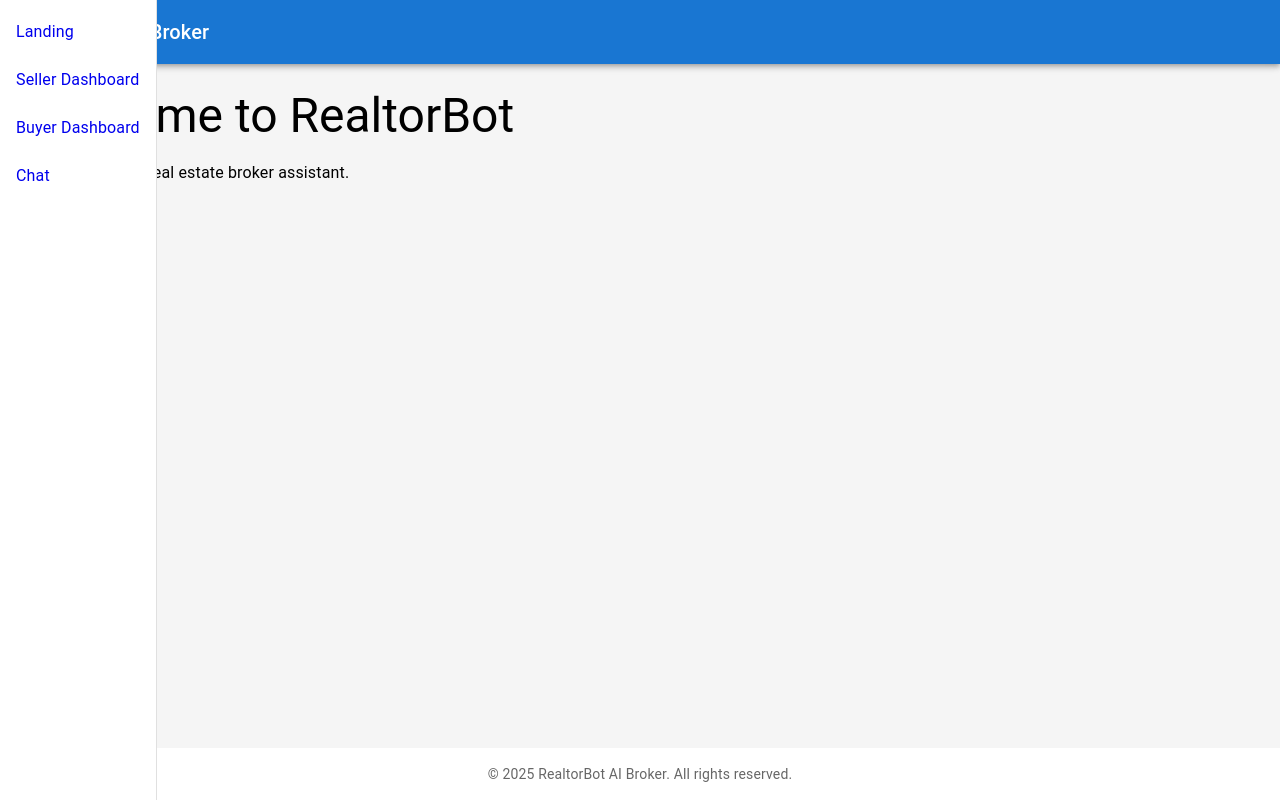
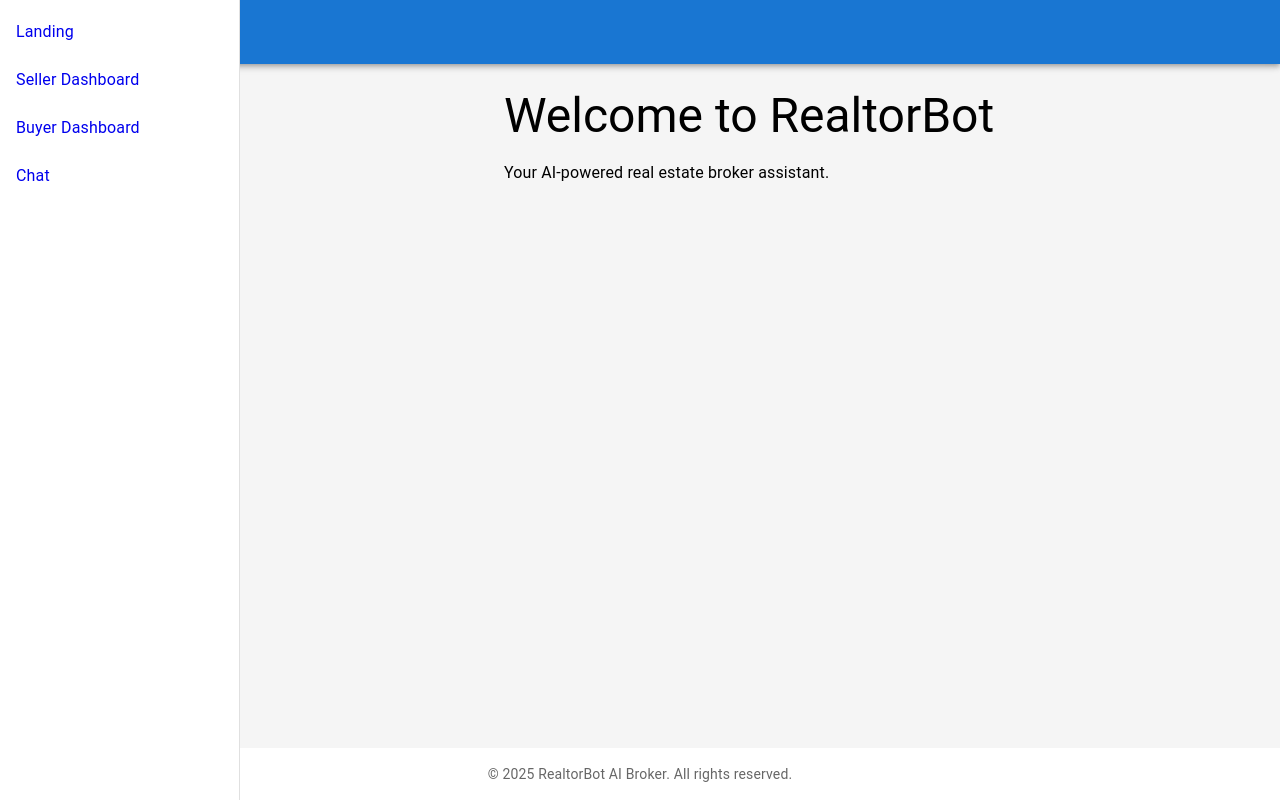
Before and after one commit to NishnathPolav/RealtorBot, a React (Vite) app in the folder RealtorBotFrontend/: page / in a window 1280 px wide. Built offline with nearby package versions, Linux system fonts and the light colour scheme.

Commit message:
fixing spacing of sidebar and page content

```diff
--- a/RealtorBotFrontend/src/components/Layout.jsx
+++ b/RealtorBotFrontend/src/components/Layout.jsx
@@ -4,12 +4,14 @@ import Sidebar from './Sidebar';
 import Footer from './Footer';
 import Box from '@mui/material/Box';
 
+const drawerWidth = 240;
+
 const Layout = ({ children }) => (
   <Box sx={{ display: 'flex', minHeight: '100vh', flexDirection: 'column' }}>
     <Header />
     <Box sx={{ display: 'flex', flex: 1 }}>
       <Sidebar />
-      <Box component="main" sx={{ flex: 1, p: 3 }}>
+      <Box component="main" sx={{ flex: 1, p: 3, marginLeft: `${drawerWidth}px` }}>
         {children}
       </Box>
     </Box>
--- a/RealtorBotFrontend/src/components/Sidebar.jsx
+++ b/RealtorBotFrontend/src/components/Sidebar.jsx
@@ -12,8 +12,10 @@ const sidebarLinks = [
   { text: 'Chat', to: '/chat' },
 ];
 
+const drawerWidth = 240;
+
 const Sidebar = () => (
-  <Drawer variant="permanent" anchor="left">
+  <Drawer variant="permanent" anchor="left" sx={{ width: drawerWidth, flexShrink: 0, '& .MuiDrawer-paper': { width: drawerWidth, boxSizing: 'border-box' } }}>
     <List>
       {sidebarLinks.map((link) => (
         <ListItem button key={link.text} component={Link} to={link.to}>
```
